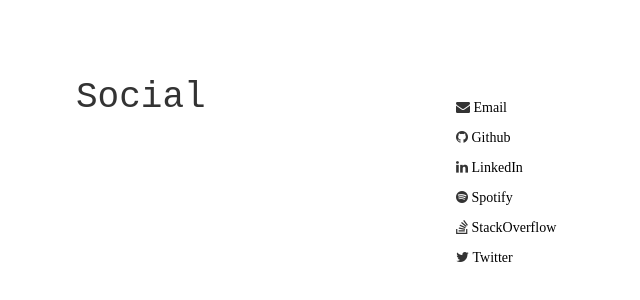
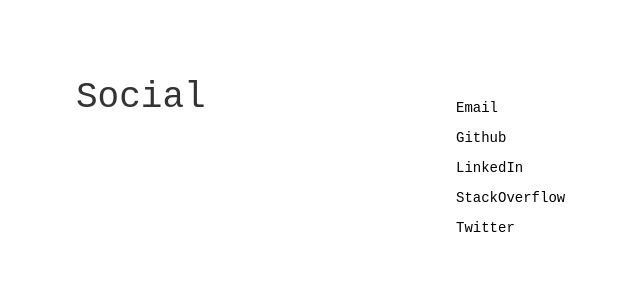
Before and after one commit to rodrigo-medeiros/rodrigo-medeiros.github.io, a plain HTML site: page index.html in a window 1280 px wide. Shown: the part 2442-2742 px from the top of the page, without its empty margins (199-839 px from the left). Drawn offline with nearby package versions, Linux system fonts and the light colour scheme.

Commit message:
Removed fontawesome.

```diff
--- a/index.html
+++ b/index.html
@@ -6,7 +6,6 @@
     <title>Rodrigo Medeiros</title>
     <!-- Latest compiled and minified CSS -->
     <link rel="stylesheet" href="https://maxcdn.bootstrapcdn.com/bootstrap/3.3.6/css/bootstrap.min.css" integrity="sha384-1q8mTJOASx8j1Au+a5WDVnPi2lkFfwwEAa8hDDdjZlpLegxhjVME1fgjWPGmkzs7" crossorigin="anonymous">
-    <link rel="stylesheet" href="https://maxcdn.bootstrapcdn.com/font-awesome/4.5.0/css/font-awesome.min.css">
     <link rel="stylesheet" href="css/app.css">
   </head>
 
@@ -82,33 +81,28 @@
         </div>
         <div class="col-md-4 col-xs-5">
           <p>
-            <span class="fa fa-envelope">
+            <span>
               <a href="mailto:rodrigo.mangue@gmail.com" title="Don't be ashamed">Email</a>
             </span>
           </p>
           <p>
-            <span class="fa fa-github">
-              <a href="https://github.com/rodrigo-medeiros" title="My code: see for yourself">Github</a>
+            <span>
+              <a href="https://github.com/rodrigo-medeiros" title="My code: see for yourself" target="github">Github</a>
             </span>
           </p>
           <p>
-            <span class="fa fa-linkedin">
-              <a href="https://br.linkedin.com/in/somerodrigo" title="My previous experiences">LinkedIn</a>
+            <span>
+              <a href="https://br.linkedin.com/in/somerodrigo" title="My previous experiences" target="linkedin">LinkedIn</a>
             </span>
           </p>
           <p>
-            <span class="fa fa-spotify">
-              <a href="open.spotify.com/user/rodrigo.medeiros" title="What I like to hear">Spotify</a>
+            <span>
+              <a href="http://stackoverflow.com/users/2241993/rodrigo-medeiros" title="Me trying to help" target="so">StackOverflow</a>
             </span>
           </p>
           <p>
-            <span class="fa fa-stack-overflow">
-              <a href="http://stackoverflow.com/users/2241993/rodrigo-medeiros" title="Me trying to help">StackOverflow</a>
-            </span>
-          </p>
-          <p>
-            <span class="fa fa-twitter">
-              <a href="http://www.twitter.com/somerodrigo" title="I'm still getting the hang of it">Twitter</a>
+            <span>
+              <a href="http://www.twitter.com/somerodrigo" title="I'm still getting the hang of it" target="twitter">Twitter</a>
             </span>
           </p>
         </div>
```
